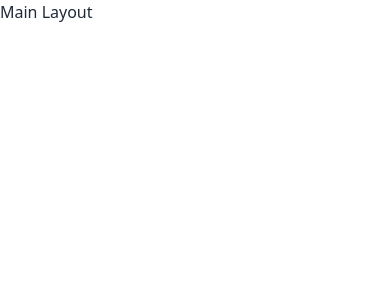
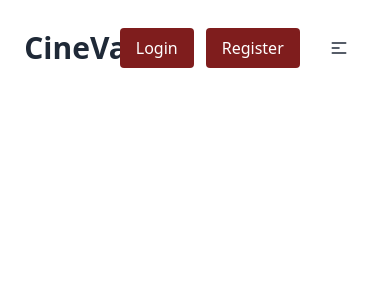
Before and after one commit to AnkonChy/cinevault-client, a React (Vite) app: page / in a window 390 px wide. Shown: the top 300 px of the page. Built offline with nearby package versions, Linux system fonts and the light colour scheme.

Commit message:
navbar section completed with responsive

```diff
--- /dev/null
+++ b/src/Components/Navbar/Navbar.jsx
@@ -0,0 +1,66 @@
+import React from "react";
+import { Link, NavLink } from "react-router-dom";
+const Navbar = () => {
+  return (
+    <div className="navbar bg-base-100 mt-4 mb-7 w-11/12 mx-auto">
+      <div className="navbar-start">
+        <div>
+          <Link className="animate__animated animate__rubberBand Left text-3xl font-bold">
+            CineVault
+          </Link>
+        </div>
+      </div>
+      <div className="navbar-center hidden lg:flex">
+        <ul className="menu menu-horizontal px-1 text-lg md:text-xl font-semibold gap-6">
+          <NavLink to="/">Home</NavLink>
+          <NavLink to="/allMovies">All Movies</NavLink>
+          <NavLink to="/addMovies">Add Movies</NavLink>
+          <NavLink to="/myFavourite">My Favourite</NavLink>
+          <NavLink to="/aboutUs">About us</NavLink>
+        </ul>
+      </div>
+      <div className="navbar-end gap-3">
+        <NavLink to="/login">
+          <button className="py-2 px-4 bg-red-900 text-white rounded">
+            Login
+          </button>
+        </NavLink>
+        <NavLink to="/register">
+          <button className="py-2 px-4 bg-red-900 text-white rounded">
+            Register
+          </button>
+        </NavLink>
+        <div className="dropdown">
+          <div tabIndex={0} role="button" className="btn btn-ghost lg:hidden">
+            <svg
+              xmlns="http://www.w3.org/2000/svg"
+              className="h-5 w-5"
+              fill="none"
+              viewBox="0 0 24 24"
+              stroke="currentColor"
+            >
+              <path
+                strokeLinecap="round"
+                strokeLinejoin="round"
+                strokeWidth="2"
+                d="M4 6h16M4 12h8m-8 6h16"
+              />
+            </svg>
+          </div>
+          <ul
+            tabIndex={0}
+            className="z-10 menu menu-sm dropdown-content bg-base-100 rounded-box mt-3 p-2 shadow right-0 gap-3"
+          >
+            <NavLink to="/">Home</NavLink>
+            <NavLink to="/allMovies">All Movies</NavLink>
+            <NavLink to="/addMovies">Add Movies</NavLink>
+            <NavLink to="/myFavourite">My Favourite</NavLink>
+            <NavLink to="/aboutUs">About us</NavLink>
+          </ul>
+        </div>
+      </div>
+    </div>
+  );
+};
+
+export default Navbar;
--- a/src/MainLayout/MainLayout.jsx
+++ b/src/MainLayout/MainLayout.jsx
@@ -1,9 +1,10 @@
 import React from "react";
+import Navbar from "../Components/Navbar/Navbar";
 
 const MainLayout = () => {
   return (
     <div>
-      <h2>Main Layout</h2>
+      <Navbar></Navbar>
     </div>
   );
 };
```
